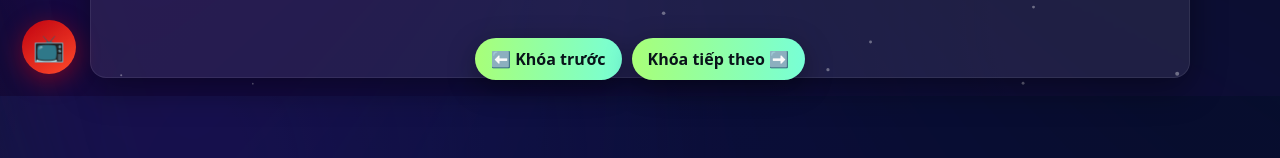
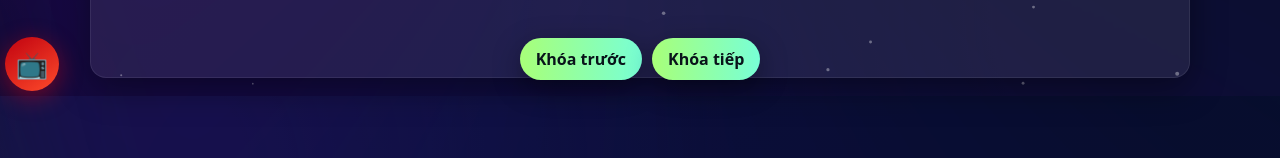
Before and after one commit to NgocBinhSTEM/Home, a plain HTML site: page ev3_advanced.html in a window 1280 px wide. Shown: the part 704-862 px from the top of the page. Drawn offline with Linux system fonts and the light colour scheme.

Commit message:
Update ev3_advanced.html

```diff
--- a/ev3_advanced.html
+++ b/ev3_advanced.html
@@ -21,8 +21,8 @@
         /* Nút nổi video thống nhất phong cách với infor.html */
 .floating-video {
   position: fixed;
-  bottom: 22px;
-  left: 22px;               /* chuyển sang góc trái */
+  bottom: 5px;
+  left: 5px;               /* chuyển sang góc trái */
   width: 54px;
   height: 54px;
   display: flex;
@@ -144,8 +144,8 @@ ul{margin:0;padding-left:18px}li{margin:6px 0}
 </div></main>
 
 <nav class="nav">
-  <a class="btn next" href="ev3_basic.html">⬅️ Khóa trước</a>
-  <a class="btn next" href="ev3_combo.html">Khóa tiếp theo ➡️</a>
+  <a class="btn next" href="ev3_basic.html">Khóa trước</a>
+  <a class="btn next" href="ev3_combo.html">Khóa tiếp</a>
 </nav>
 
 <script>
```
